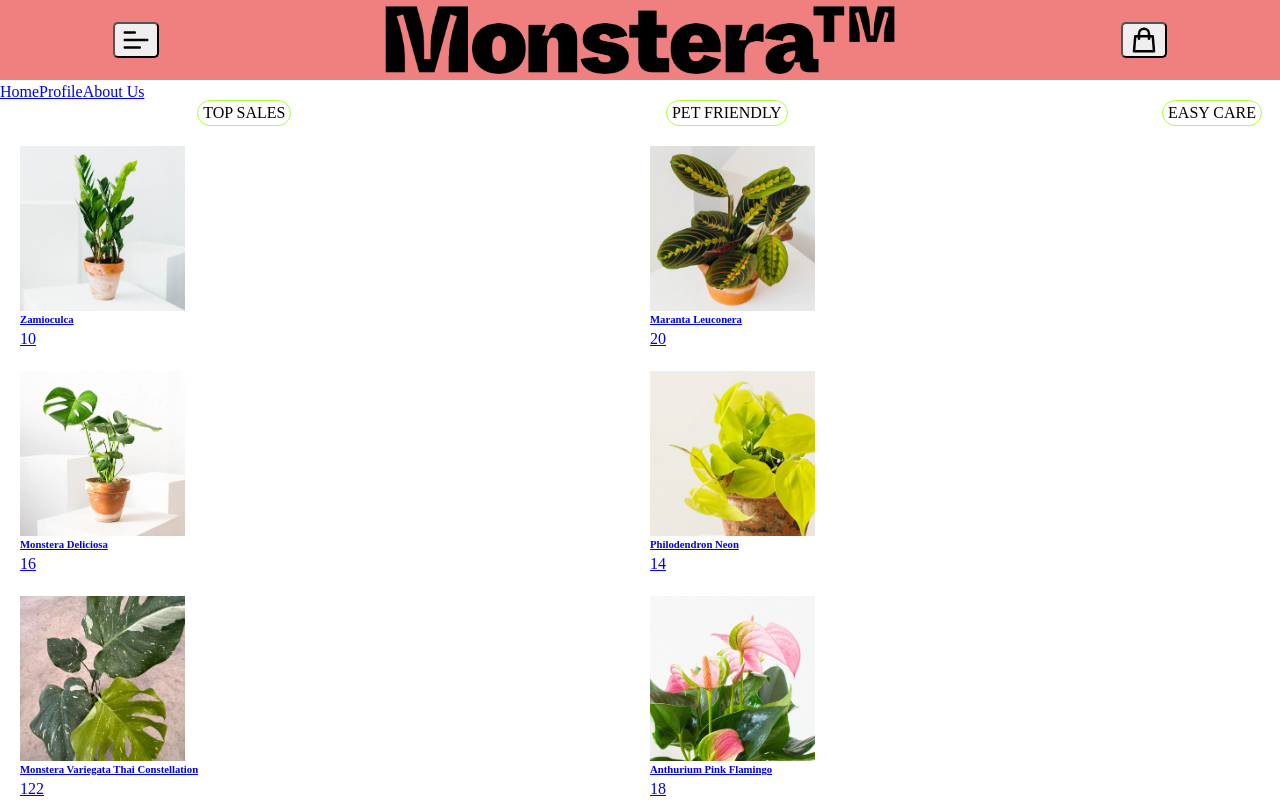
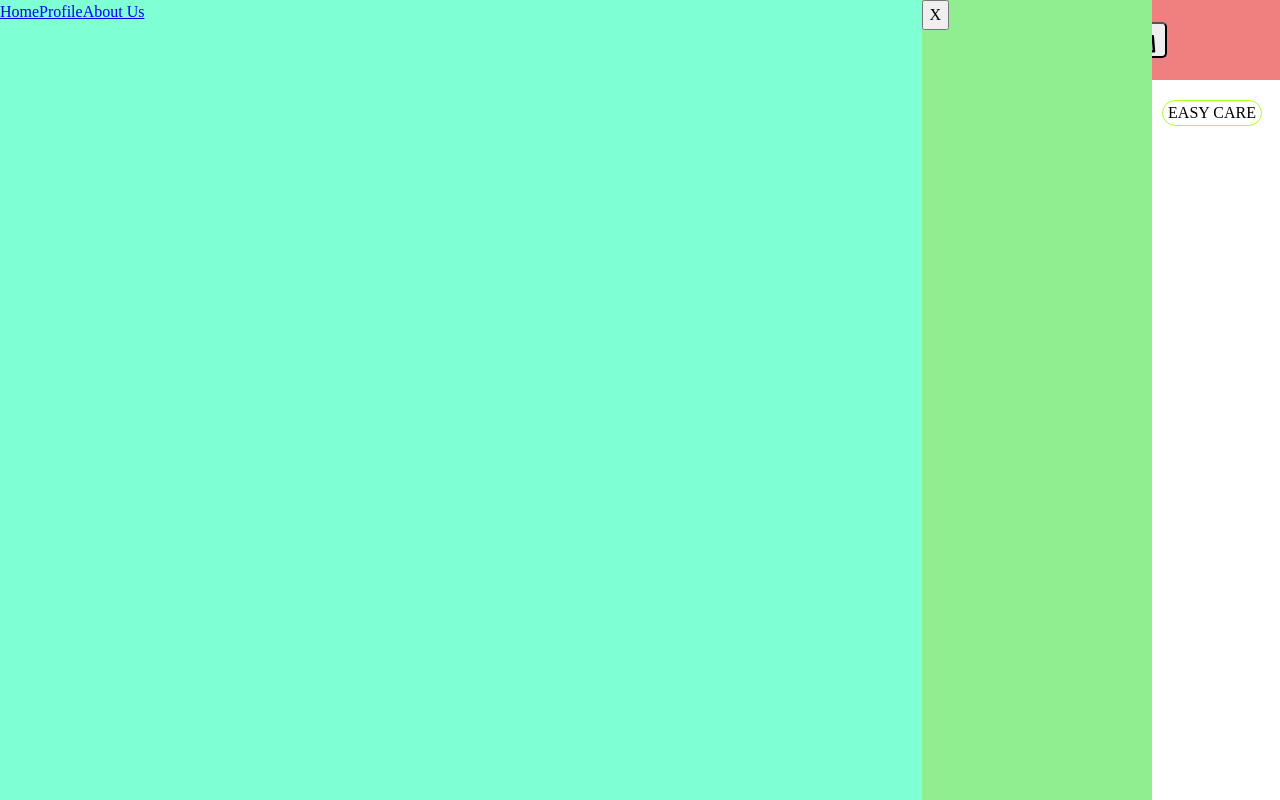
Before and after one commit to luisjover/plantShop_ecommerce, a React (Vite) app: page / in a window 1280 px wide. Both pictures are taken after a click on the button 135 px from the left and 40 px from the top of the page. Shown: the top 800 px of the page. Built offline with nearby package versions, Linux system fonts and the light colour scheme; data requests are answered from the project's data file.

Commit message:
style(burgerMenu): add some styles to burger menu

```diff
--- a/src/components/header/burgerMenu/BurgerMenu.tsx
+++ b/src/components/header/burgerMenu/BurgerMenu.tsx
@@ -6,18 +6,25 @@ import "./burgerMenu.css"
 export const BurgerMenu = (props: { menuState: boolean }) => {
 
     useEffect(() => {
-        const navbar = document.querySelector("#navbar");
-        navbar?.classList.toggle("hidden")
+        const burgerMenu = document.querySelector("#burger-menu");
+        burgerMenu?.classList.toggle("hidden")
 
 
     }, [props.menuState])
 
     console.log(props.menuState)
     return (
-        <nav id="navbar" className="navbar">
-            <Link to="/">Home</Link>
-            <Link to="/profile">Profile</Link>
-            <Link to="/aboutus">About Us</Link>
-        </nav>
+        <div id="burger-menu" className="burger-menu">
+            <nav className="burger-menu-navbar">
+                <Link to="/">Home</Link>
+                <Link to="/profile">Profile</Link>
+                <Link to="/aboutus">About Us</Link>
+            </nav>
+
+            <button className="burger-menu-close-btn">
+                X
+            </button>
+
+        </div>
     )
 }
--- a/src/components/header/burgerMenu/burgerMenu.css
+++ b/src/components/header/burgerMenu/burgerMenu.css
@@ -1,3 +1,24 @@
+.burger-menu {
+    position: absolute;
+    top: 0;
+    display: flex;
+    flex-direction: row;
+    justify-content: flex-start;
+    height: 100vh;
+    width: 90%;
+    background-color: lightgreen;
+}
+
+.burger-menu-navbar {
+    width: 80%;
+    background-color: aquamarine;
+}
+
+.burger-menu-close-btn {
+    height: fit-content;
+
+}
+
 .hidden {
     display: none;
 }
--- a/src/contexts/allProductsContext.tsx
+++ b/src/contexts/allProductsContext.tsx
@@ -2,10 +2,7 @@ import { useState, createContext } from "react"
 import { Product } from "../types/types"
 
 
-
-
 export const productsContext = createContext<{ products: Product[] | null; updateProducts: (products: Product[]) => void; }>({ products: null, updateProducts: () => { } })
-
 
 
 export function ProductsProvider({ ...props }) {
--- a/src/contexts/productsFilterContext.tsx
+++ b/src/contexts/productsFilterContext.tsx
@@ -1,18 +1,15 @@
 import { useState, createContext } from "react"
 import { Filters } from "../types/types"
-
-
 
 
 export const currentFilterContext = createContext<{ currentFilter: Filters, changeFilter: (filterParam: Filters) => void }>({ currentFilter: Filters.topsales, changeFilter: () => { } })
 
 
-
-export function FilterProvider(props: any) {
+export function FilterProvider({ ...props }) {
     const [currentFilter, setCurrentFilter] = useState<any>(Filters.topsales)
 
-    const changeFilter = (filter: Filters) => {
-        setCurrentFilter(filter)
+    const changeFilter = (filterParam: Filters) => {
+        setCurrentFilter(filterParam)
     }
 
     return (
```
